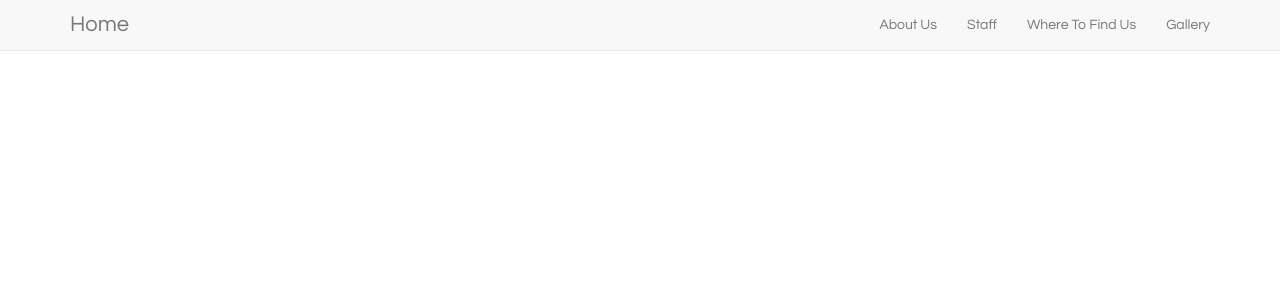
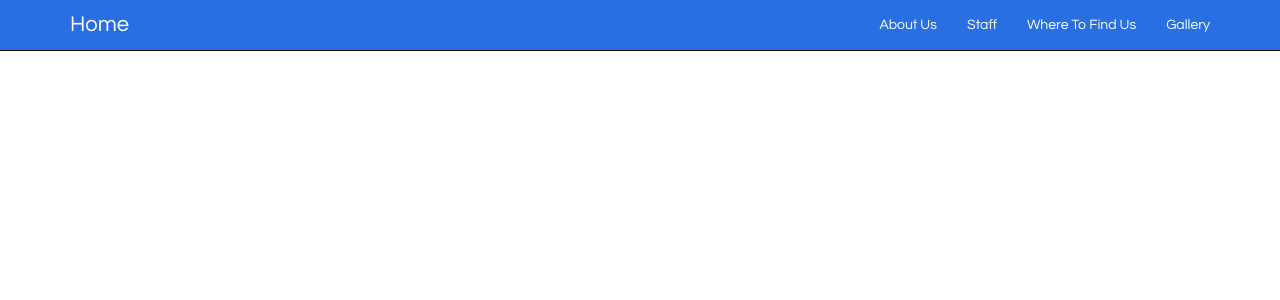
Before and after one commit to NigelKay/SNPSDjangoWebsite, a Django app: template templates/snps_app/base.html in a window 1280 px wide. Shown: the top 300 px of the page. Run offline with Django 3.2, Linux system fonts and the light colour scheme; the template is opened without the code that fills it, so the values that code supplies are empty; some libraries are stand-ins or nearby versions.

Commit message:
Recolours Navbar

```diff
--- a/static/css/base.css
+++ b/static/css/base.css
@@ -73,3 +73,26 @@ body {
   background-color: rgb(239, 239, 239);
   text-align: center;
 }
+
+/* navbar */
+.navbar-default {
+    background-color: #2870e2;
+    border-color: #000000;
+}
+
+/* Title */
+.navbar-default .navbar-brand {
+    color: #ffff;
+}
+.navbar-default .navbar-brand:hover,
+.navbar-default .navbar-brand:focus {
+    color: #abbad8;
+}
+/* Link */
+.navbar-default .navbar-nav > li > a {
+    color: #ffff;
+}
+.navbar-default .navbar-nav > li > a:hover,
+.navbar-default .navbar-nav > li > a:focus {
+    color: #abbad8;
+}
--- a/templates/snps_app/base.html
+++ b/templates/snps_app/base.html
@@ -11,7 +11,6 @@
   </head>
   <body>
     <!-- Navbar -->
-
     <nav class="navbar navbar-default navbar-fixed-top">
     <div class="container">
 
```
